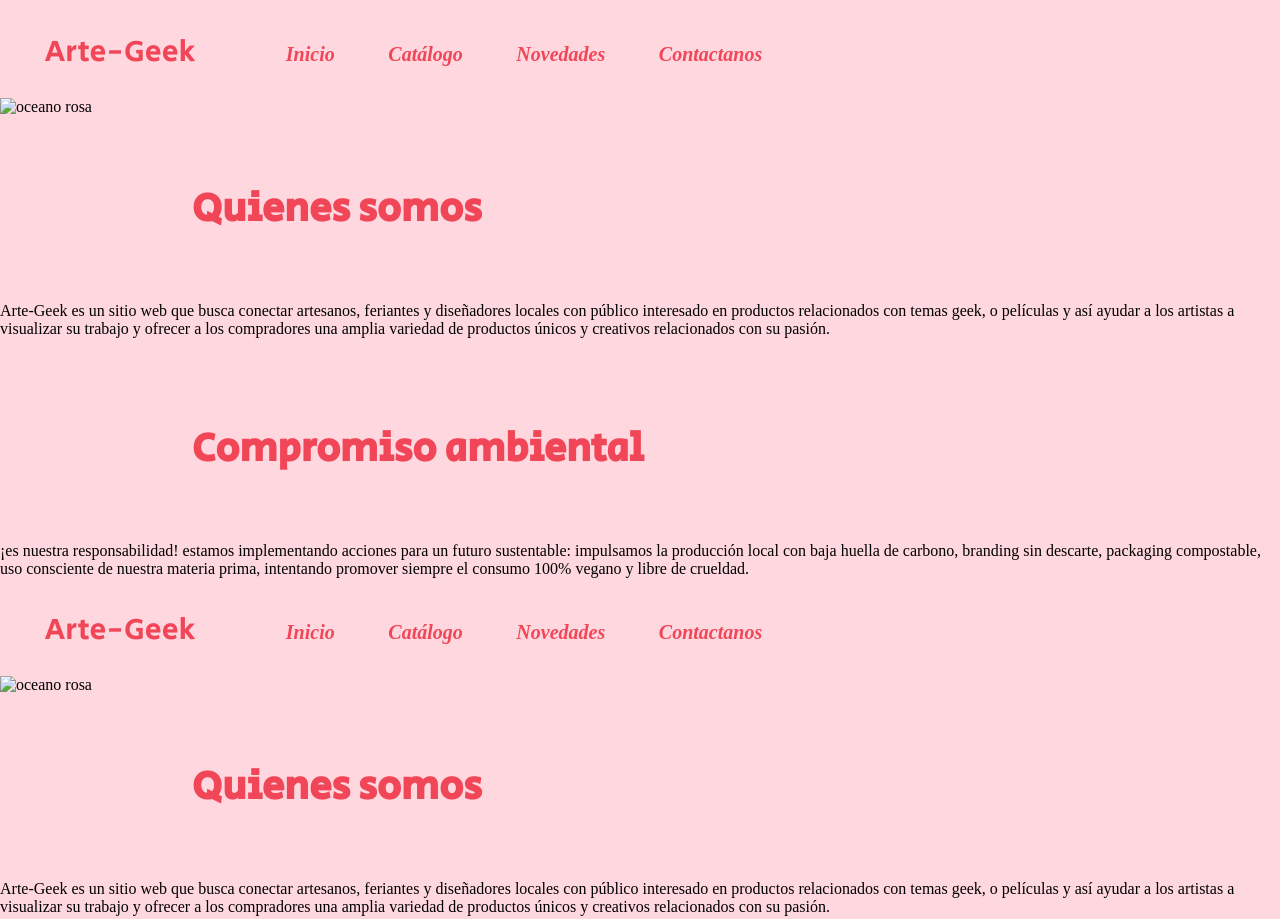
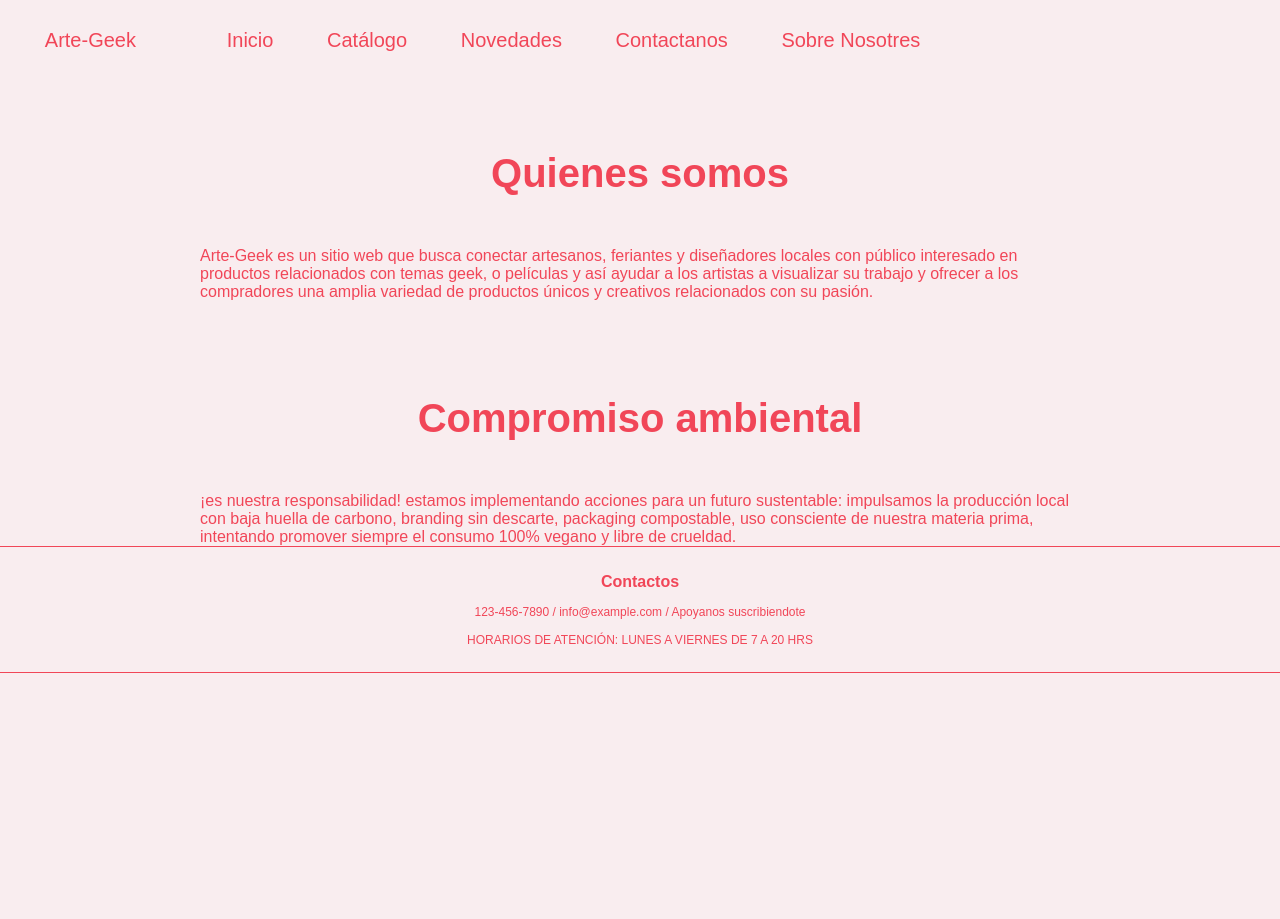
Before and after one commit to juliaslares/Arte-geek, a plain HTML site: page html/sobrenosotres.html in a window 1280 px wide. Shown: the top 919 px of the page. After the commit the page ends 800 px from the top, so only its background shows below. Drawn offline with Linux system fonts and the light colour scheme; files whose address does not match are found by name.

Commit message:
index (#4)
* index

* no dupl

* no+dupl

* m,

* monts

* menu

* css

* css2

* css3

```diff
--- a/css/style.css
+++ b/css/style.css
@@ -1,7 +1,7 @@
 *{
-    margin: 0%;
-    padding: 0%;
-    background-color:rgb(255, 215, 223);
+    margin: 0;
+    padding: 0;
+    background-color:rgb(249, 237, 239);
 }
 
 header {
@@ -15,8 +15,29 @@ header {
     src: url(fonts/SecularOne-Regular.ttf);
 }
 
+
+nav ul li {
+    display: inline-block;
+    font-size: 25px;
+    margin-left: 2%;
+    margin-right: 2%;
+    margin-left: 2%;
+    margin-right: 2%;
+}
+
+nav ul li a {
+    text-decoration: none;
+    font-family: 'Montserrat', sans-serif;
+    font-weight: normal;
+    font-size: 16px;
+    color: rgb(241, 70, 88) ;
+    font-size: 20px;
+    color: rgb(241, 70, 88) ;
+}
+
 .li {
-    font-family:  "SecularOne";
+    font-family: 'Montserrat', sans-serif;
+    font-weight: 800;
     font-size: 30px;
     color: rgb(241, 70, 88) ;
     margin-right: 5%;
@@ -24,36 +45,10 @@ header {
     margin-right: 5%;
 }
 
-nav ul {
-    list-style: none;
-}
-
-nav ul li {
-    display: inline-block;
-    font-family:"SecularOne";
-    font-size: 40px;
-    margin-left: 2%;
-    margin-right: 2%;
-    color: rgb(241, 70, 88) ;
-    margin-left: 2%;
-    margin-right: 2%;
-    color: rgb(241, 70, 88) ;
-}
-
-nav ul li a {
-    text-decoration: none;
-    font-family:'Times New Roman', Times, serif;
-    font-style: italic;
-    font-weight: bold;
-    font-size: 20px;
-    color: rgb(241, 70, 88) ;
-    font-size: 20px;
-    color: rgb(241, 70, 88) ;
-}
 
 
 h1 {
-    font-family:"SecularOne";
+    font-family: 'Montserrat', sans-serif;
     font-size: 25px;
     font-weight: regular;
     color: rgb(241, 70, 88) ;
@@ -61,22 +56,44 @@ h1 {
 }
 
 h2 {
-    font-family:"SecularOne";
-    font-size: 25px;
+    font-family: 'Montserrat', sans-serif;
+    font-size: 40px;
+    text-align: center;
     font-weight: regular;
-    color: rgb(241, 70, 88) ;
-    margin-left: 10%;
+    padding-top: 6%;
+    padding-bottom: 4%;
+    color: rgb(241, 70, 88);
 }
 
-h2 {
-    font-family:"SecularOne";
-    font-size: 40px;
-    font-weight: regular;
-    padding: 5%;
-    color: rgb(241, 70, 88);
-    padding: 5%;
+h3 {
+    font-family: 'Montserrat', sans-serif;
+    font-size: 16px;
+    text-align: center;
+    font-weight: 800;
+    padding-top: 2%;
+    font-style: regular;
     color: rgb(241, 70, 88);
 }
+
+h4 {
+    font-family: 'Montserrat', sans-serif;
+    font-size: 25px;
+    text-align: center;
+    font-weight: 600;
+    font-style: italic;
+    padding-bottom: 2%;
+    color: rgb(241, 70, 88);
+}
+
+h5 {
+    font-family: 'Montserrat', sans-serif;
+    font-size: 40px;
+    text-align: center;
+    font-weight: regular;
+    padding-top: 6%;
+    color: rgb(241, 70, 88);
+}
+
 
 .form {
     border-color: rgb(241, 70, 88) ;
@@ -96,18 +113,50 @@ img{
     width: 100%
 }
 
+.Imagen {
+ padding: 5px;
+ width: 580px;
+ height: 870px;
+}
+
+.Imagen2 {
+    padding: 5px;
+    width: 580px;
+    height: 870px;
+}
+
+.conoceNP {
+    display: inline-block;
+}
+
 .para {
-    font-family: Cambria, Cochin, Georgia, Times, 'Times New Roman', serif;
-    font-size: 25px;
+    font-family: 'Montserrat', sans-serif;
+    font-size: 16px;
+    text-align: center;
     font-style: italic;
     font-display: auto;
     padding: 120px 400px;
     color: rgb(241, 70, 88) ;
 }
 
-footer {
-    display: inline;
+.público{
+    font-family: 'Montserrat', sans-serif;
+    font-size: 16px;
+    text-align: left;
+    font-display: auto;
+    font-weight: 400;
+    padding: 0px 200px;
+    color: rgb(241, 70, 88) ;
 }
-footer {
-    display: inline;
+
+
+.contacto {
+    border-top: solid 1px rgb(241, 70, 88);
+    border-bottom: solid 1px rgb(241, 70, 88);
+    font-family: 'Montserrat', sans-serif;
+    font-size: 12px;
+    padding-bottom: 2%;
+    text-align: center;
+    color: rgb(241, 70, 88) ;
+    width: 100%;
 }
--- a/html/sobrenosotres.html
+++ b/html/sobrenosotres.html
@@ -4,7 +4,9 @@
   <meta charset="UTF-8">
   <meta name="viewport" content="width=device-width, initial-scale=1.0">
   <meta http-equiv="X-UA-Compatible" content="ie=edge">
-  <title>Arte Geek</title>
+
+<title>Sobrenosotres - Arte Geek</title>
+
   <link rel="stylesheet" href="../css/style.css">
 
 </head>
@@ -14,83 +16,51 @@
 
   <nav>
       <ul>
-        <li class="li">Arte-Geek</li>
+        <li class="li"><a href="../index.html">Arte-Geek</a></li>
         <li><a href="../index.html">Inicio</a></li>
-        <li><a href="html/catalogo.html">Catálogo</a></li>
-        <li><a href="html/novedades.html">Novedades</a></li>
-        <li><a href="html/contacto.html">Contactanos</a></li>
+        <li><a href="./catalogo.html">Catálogo</a></li>
+        <li><a href="./novedades.html">Novedades</a></li>
+        <li><a href="./contacto.html">Contactanos</a></li>
+        <li><a href="./sobrenosotres.html">Sobre Nosotres</a></li>
       </ul>
   </nav>
 
   </header>
 
   <main>
-    <div class="img">
-        <img src="media/ezgif.com-crop.gif" alt="oceano rosa">
-      </div>
 
       <h2> Quienes somos</h2>
+      <section class="público">
       <p>Arte-Geek es un sitio web que busca conectar artesanos, feriantes y diseñadores
         locales con público interesado en productos relacionados con temas geek,
         o películas y así ayudar a los artistas a visualizar su trabajo y
         ofrecer a los compradores una amplia variedad de productos únicos y creativos relacionados con su pasión.
-    </p>
+    </p></section>
 
     <img src="media/par" alt="">
 
     <h2> Compromiso ambiental </h2>
-    <p>
-        ¡es nuestra responsabilidad! estamos implementando acciones para un futuro sustentable:
+
+    <p> <section class="público">
+        ¡es nuestra responsabilidad!
+        estamos implementando acciones para un futuro sustentable:
         impulsamos la producción local con baja huella de carbono, branding sin descarte, packaging compostable,
         uso consciente de nuestra materia prima, intentando promover siempre el consumo 100% vegano y libre de crueldad.
-    </p>
+    </p> </section>
+
+
+    <footer>
+
+      <div class="contacto">
+        <h3>Contactos</h3>
+        <br>
+        <p>123-456-7890   /  info@example.com  /  Apoyanos suscribiendote </p>
+        <br>
+        <p>HORARIOS DE ATENCIÓN: LUNES A VIERNES DE 7 A 20 HRS</p>
+      </div>
+
+   </footer>
+
+
 
   </main>
-<!DOCTYPE html>
-<html lang="es">
-<head>
-  <meta charset="UTF-8">
-  <meta name="viewport" content="width=device-width, initial-scale=1.0">
-  <meta http-equiv="X-UA-Compatible" content="ie=edge">
-  <title>Arte Geek</title>
-  <link rel="stylesheet" href="../css/style.css">
-
-</head>
-
-<body>
-  <header>
-
-  <nav>
-      <ul>
-        <li class="li">Arte-Geek</li>
-        <li><a href="../index.html">Inicio</a></li>
-        <li><a href="html/catalogo.html">Catálogo</a></li>
-        <li><a href="html/novedades.html">Novedades</a></li>
-        <li><a href="html/contacto.html">Contactanos</a></li>
-      </ul>
-  </nav>
-
-  </header>
-
-  <main>
-    <div class="img">
-        <img src="media/ezgif.com-crop.gif" alt="oceano rosa">
-      </div>
-
-      <h2> Quienes somos</h2>
-      <p>Arte-Geek es un sitio web que busca conectar artesanos, feriantes y diseñadores
-        locales con público interesado en productos relacionados con temas geek,
-        o películas y así ayudar a los artistas a visualizar su trabajo y
-        ofrecer a los compradores una amplia variedad de productos únicos y creativos relacionados con su pasión.
-    </p>
-
-    <img src="media/par" alt="">
-
-    <h2> Compromiso ambiental </h2>
-    <p>
-        ¡es nuestra responsabilidad! estamos implementando acciones para un futuro sustentable:
-        impulsamos la producción local con baja huella de carbono, branding sin descarte, packaging compostable,
-        uso consciente de nuestra materia prima, intentando promover siempre el consumo 100% vegano y libre de crueldad.
-    </p>
-
-  </main>
```
Also changed, not shown: html/catalogo.html (+17 -23 lines), html/contacto.html (+18 -18 lines), html/novedades.html (+15 -14 lines), index.html (+31 -24 lines).
